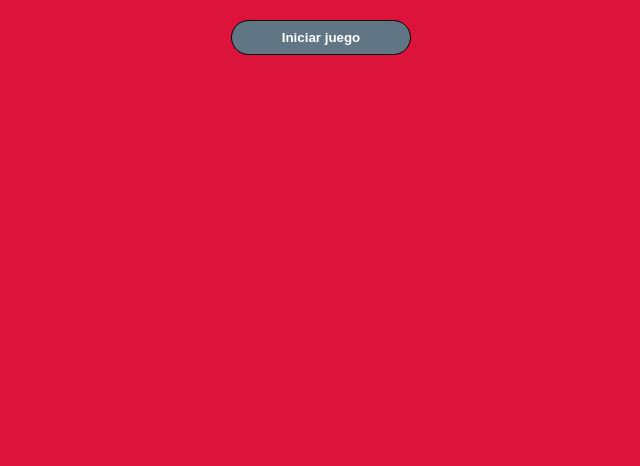
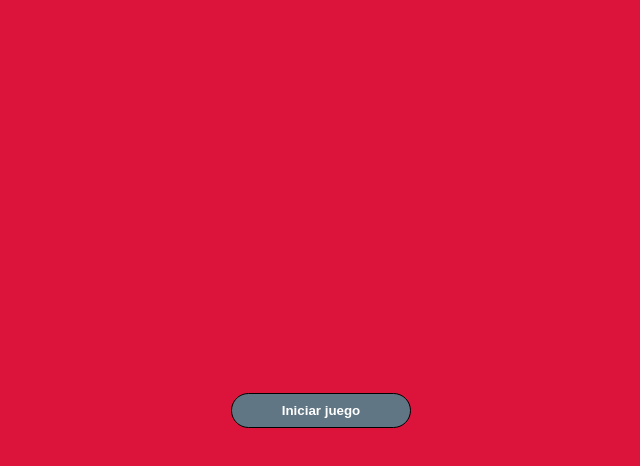
Before and after one commit to rodrigobiglio2/pruebauno, a plain HTML site: page index.html in a window 1280 px wide. Shown: the whole page, without its empty margins (319-959 px from the left). Drawn offline with Linux system fonts and the light colour scheme.

Commit message:
centrar objeto

```diff
--- a/estilos.css
+++ b/estilos.css
@@ -6,7 +6,11 @@
 
 body{
     min-height: 100vh;
+    width: 100%;
     background-color: crimson;
+    display: flex;
+    justify-content: center;
+    align-items: center;
 }
 
 img{
@@ -72,9 +76,7 @@ img{
     width: 180px;
     border-radius: 30px;
     border: 1px solid black;
-    position: relative;
-    left: 50%;
-    transform: translateX(-50%);
+
     color: white;
     font-weight: bold;
     background-color: rgba(31, 171, 171, 0.652);
```
Also changed, not shown: main.js (+4 -5 lines).
